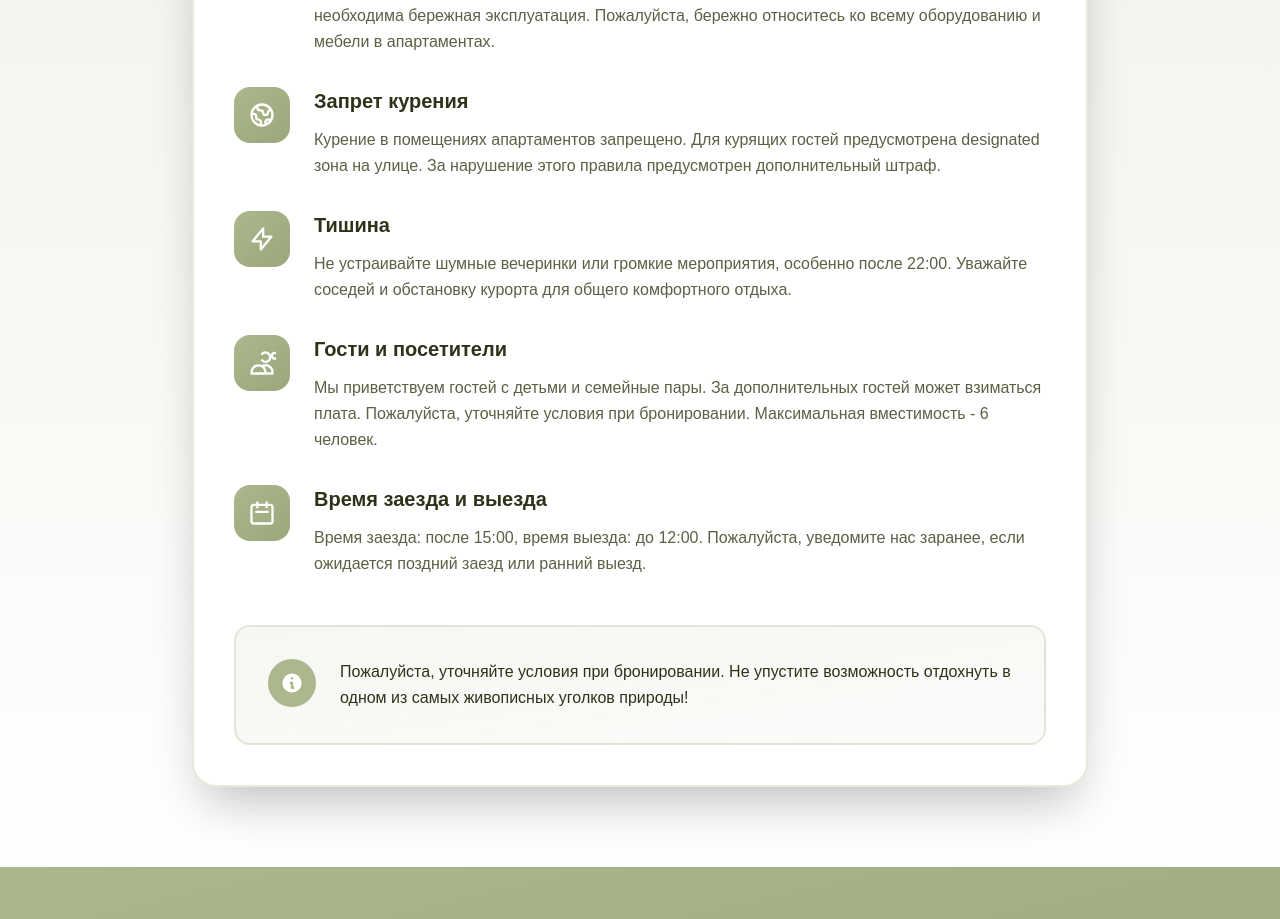
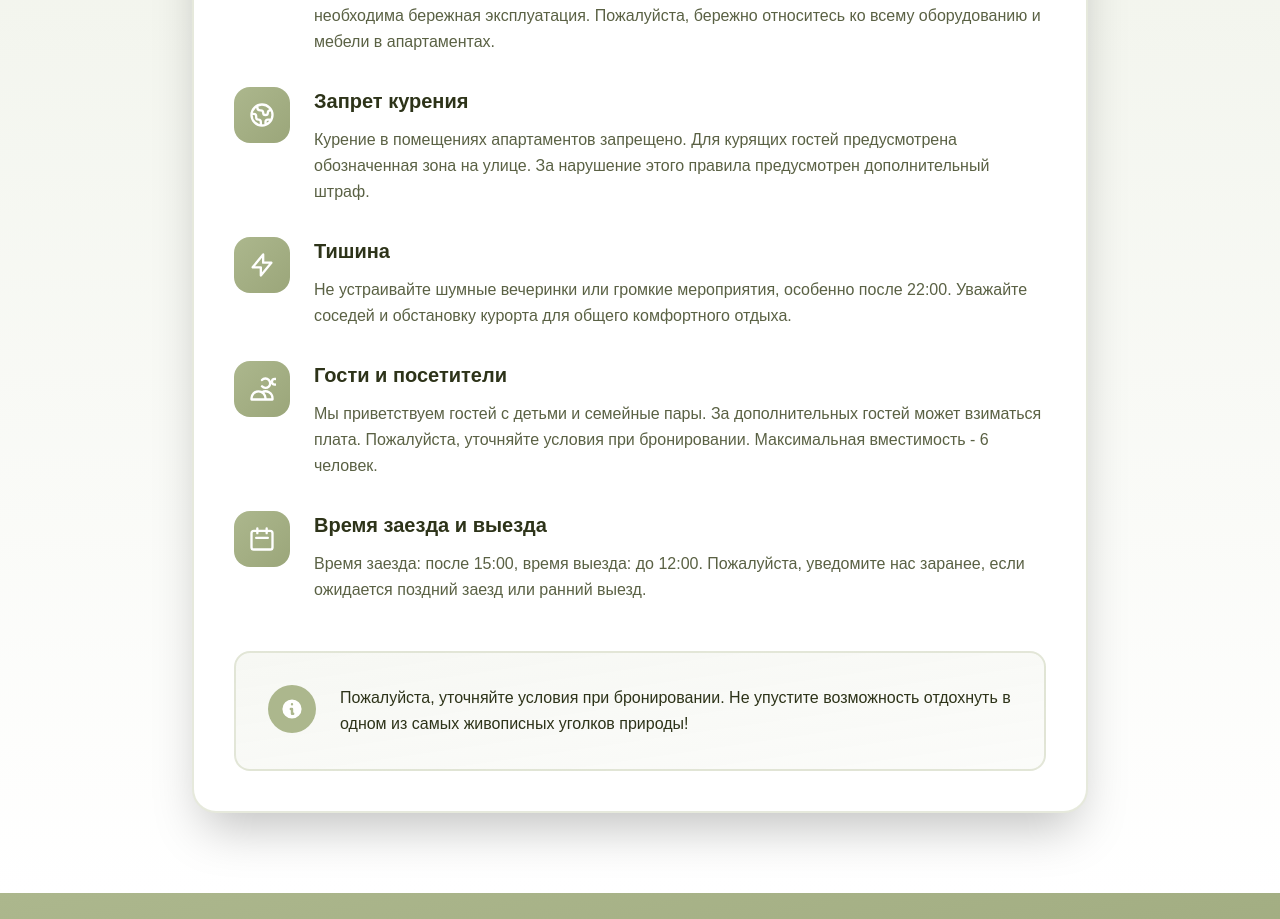
Before and after one commit to Biaslan-git/apartments-landing, a Next.js app: page / in a window 1280 px wide. Shown: the part 10121-11040 px from the top of the page. Built offline with nearby package versions, Linux system fonts and the light colour scheme.

Commit message:
исправил опечатку

```diff
--- a/app/page.tsx
+++ b/app/page.tsx
@@ -636,7 +636,7 @@ export default function Home() {
                 {
                   icon: "M3.055 11H5a2 2 0 012 2v1a2 2 0 002 2 2 2 0 012 2v2.945M8 3.935V5.5A2.5 2.5 0 0010.5 8h.5a2 2 0 012 2 2 2 0 104 0 2 2 0 012-2h1.064M15 20.488V18a2 2 0 012-2h3.064M21 12a9 9 0 11-18 0 9 9 0 0118 0z",
                   title: "Запрет курения",
-                  desc: "Курение в помещениях апартаментов запрещено. Для курящих гостей предусмотрена designated зона на улице. За нарушение этого правила предусмотрен дополнительный штраф."
+                  desc: "Курение в помещениях апартаментов запрещено. Для курящих гостей предусмотрена обозначенная зона на улице. За нарушение этого правила предусмотрен дополнительный штраф."
                 },
                 {
                   icon: "M13 10V3L4 14h7v7l9-11h-7z",
```
